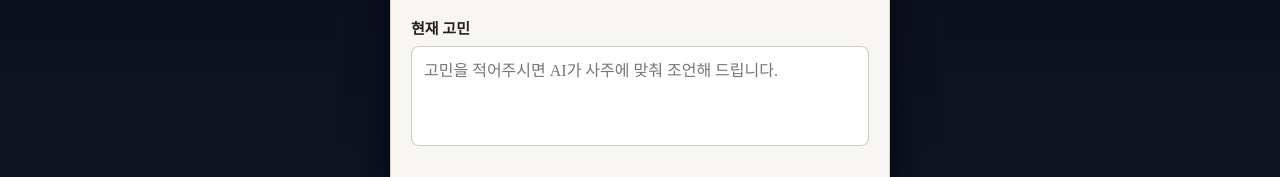
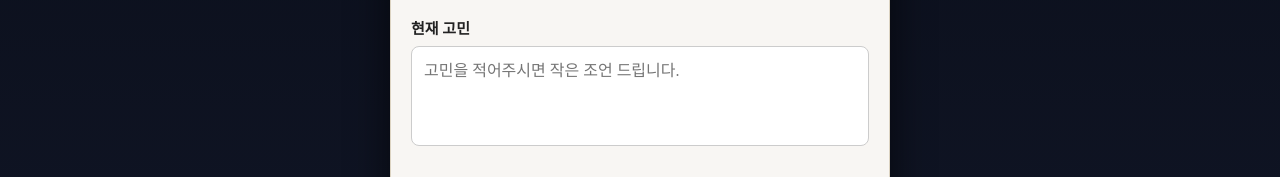
Before and after one commit to haedam365/haedam, a website: page index.html in a window 1280 px wide. Shown: the part 746-923 px from the top of the page. Drawn offline with Linux system fonts and the light colour scheme; a web font is replaced by a local one.

Commit message:
Update index.html

```diff
--- a/index.html
+++ b/index.html
@@ -78,7 +78,7 @@
                 <option value="00:30">자시 (23:30 ~ 01:29)</option><option value="02:30">축시 (01:30 ~ 03:29)</option><option value="04:30">인시 (03:30 ~ 05:29)</option><option value="06:30">묘시 (05:30 ~ 07:29)</option><option value="08:30" selected>진시 (07:30 ~ 09:29)</option><option value="10:30">사시 (09:30 ~ 11:29)</option><option value="12:30">오시 (11:30 ~ 13:29)</option><option value="14:30">미시 (13:30 ~ 15:29)</option><option value="16:30">신시 (15:30 ~ 17:29)</option><option value="18:30">유시 (17:30 ~ 19:29)</option><option value="20:30">술시 (19:30 ~ 21:29)</option><option value="22:30">해시 (21:30 ~ 23:29)</option><option value="unknown">시간 모름</option>
             </select></div>
             <div class="form-group"><label>현재 연애상태</label><div class="radio-group"><label><input type="radio" name="relationship" value="솔로" checked> <span>솔로</span></label><label><input type="radio" name="relationship" value="연애중"> <span>연애중</span></label><label><input type="radio" name="relationship" value="기혼"> <span>기혼</span></label><label><input type="radio" name="relationship" value="이혼"> <span>이혼</span></label><label><input type="radio" name="relationship" value="돌싱"> <span>돌싱</span></label></div></div>
-            <div class="form-group"><label>현재 고민</label><textarea id="concern" placeholder="고민을 적어주시면 AI가 사주에 맞춰 조언해 드립니다." required></textarea></div>
+            <div class="form-group"><label>현재 고민</label><textarea id="concern" placeholder="고민을 적어주시면 작은 조언 드립니다." required></textarea></div>
             <button type="submit" class="submit-btn">무료 사주풀이</button>
         </form>
     </div>
```
